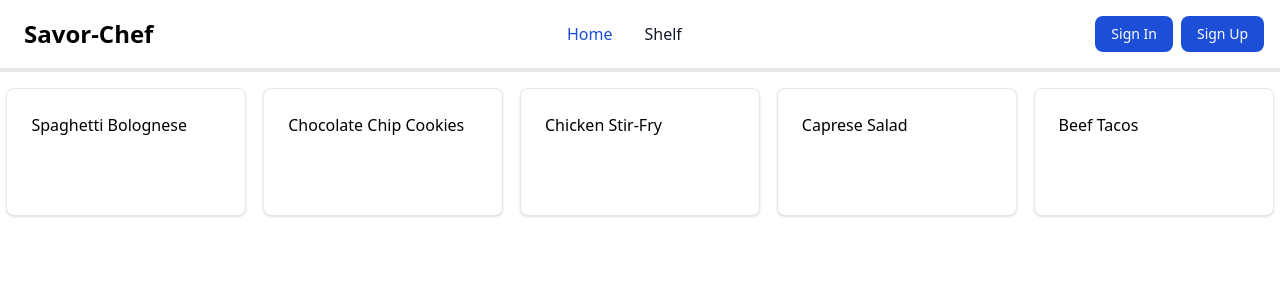
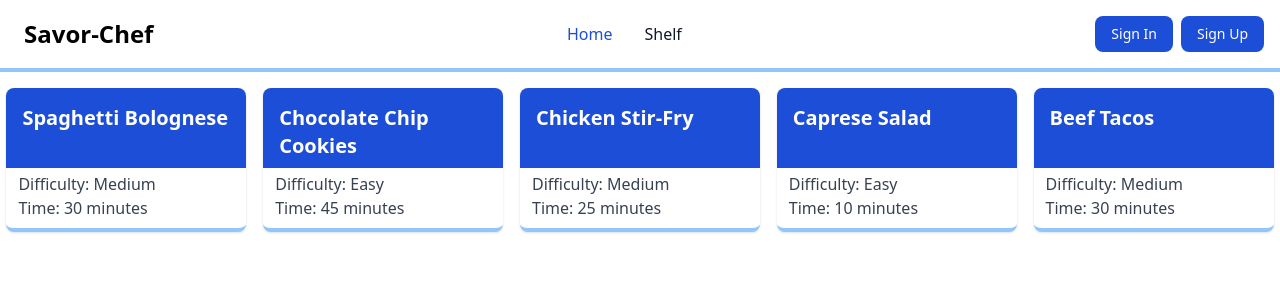
Before and after one commit to Yaroslaw07/savor-chef-front, a React (Create React App) app: page / in a window 1280 px wide. Shown: the top 300 px of the page. Built offline with nearby package versions, Linux system fonts and the light colour scheme.

Commit message:
receiptItem is designed

```diff
--- a/src/component/mainLayout/NavBar/NavBar.js
+++ b/src/component/mainLayout/NavBar/NavBar.js
@@ -15,7 +15,7 @@ function NavBar() {
 
 
   return (
-    <nav className="bg-white dark:bg-gray-900 w-full z-20 top-0 left-0 border-b-4 border-gray-200 dark:border-gray-600">
+    <nav className="bg-white dark:bg-gray-900 w-full z-20 top-0 left-0 border-b-4 border-blue-300  dark:border-gray-600">
       <div className="flex flex-wrap items-center justify-between p-4 pl-6">
         <Link
           to="/"
--- a/src/component/receipts/ReceiptItem.js
+++ b/src/component/receipts/ReceiptItem.js
@@ -1,12 +1,28 @@
-import Card from "../ui/Card"
+import { useState } from "react";
+import Card from "../ui/Card";
+import { Link } from "react-router-dom";
 
+function ReceiptItem(props) {
+  const [isFocused, setFocus] = useState(false);
 
-function ReceiptItem(props){
-    return (
-      <div className="w-60 h-32 p-6  bg-white border border-gray-200 rounded-lg shadow dark: dark:bg-gray-800 dark:border-gray-700">
-        {props.receipt.name}
+  return (
+    <div
+      className={` ${isFocused ? "bg-gray-100":""} w-60 h-36   bg-white  border-b-4 border-blue-300 rounded-lg shadow dark: dark:bg-gray-800 dark:border-gray-700`}
+      onMouseEnter={() => setFocus(true)}
+      onMouseLeave={() => setFocus(false)}
+    >
+      <Link to="/shelf">
+        <h3 className={`${isFocused ?"bg-blue-800" : "bg-blue-700"} mb-1 h-20 p-4 rounded-t-lg text-white   hover:bg-blue-800 text-xl font-bold dark:text-white`}>
+          {props.receipt.name}
+        </h3>
+      </Link>
+
+      <div className="px-3 font-normal text-gray-700 dark:text-gray-400">
+        <p>Difficulty: {props.receipt.difficulty} </p>
+        <p>Time: {props.receipt.preparationTime} </p>
       </div>
-    );
+    </div>
+  );
 }
 
-export default ReceiptItem
+export default ReceiptItem;
```
